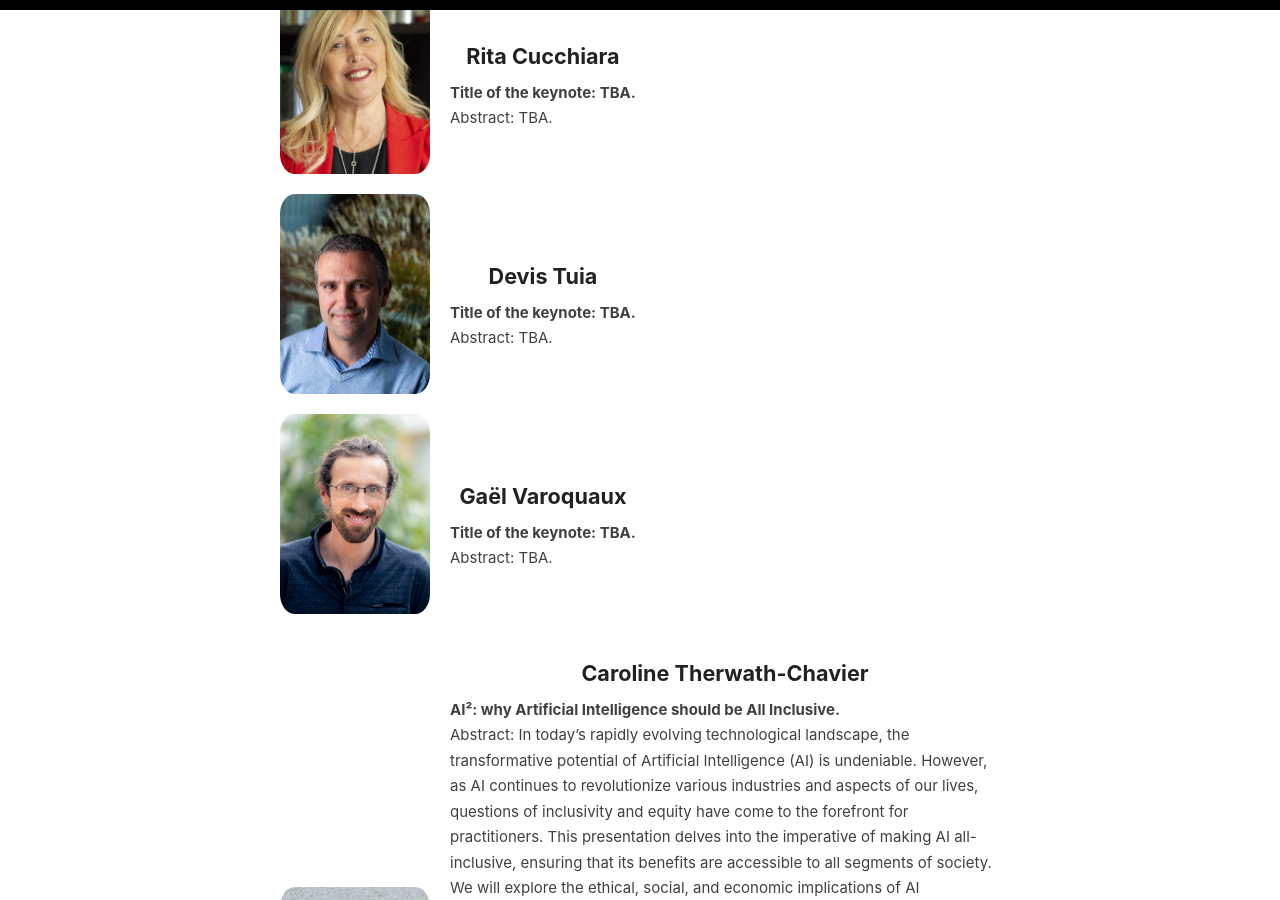
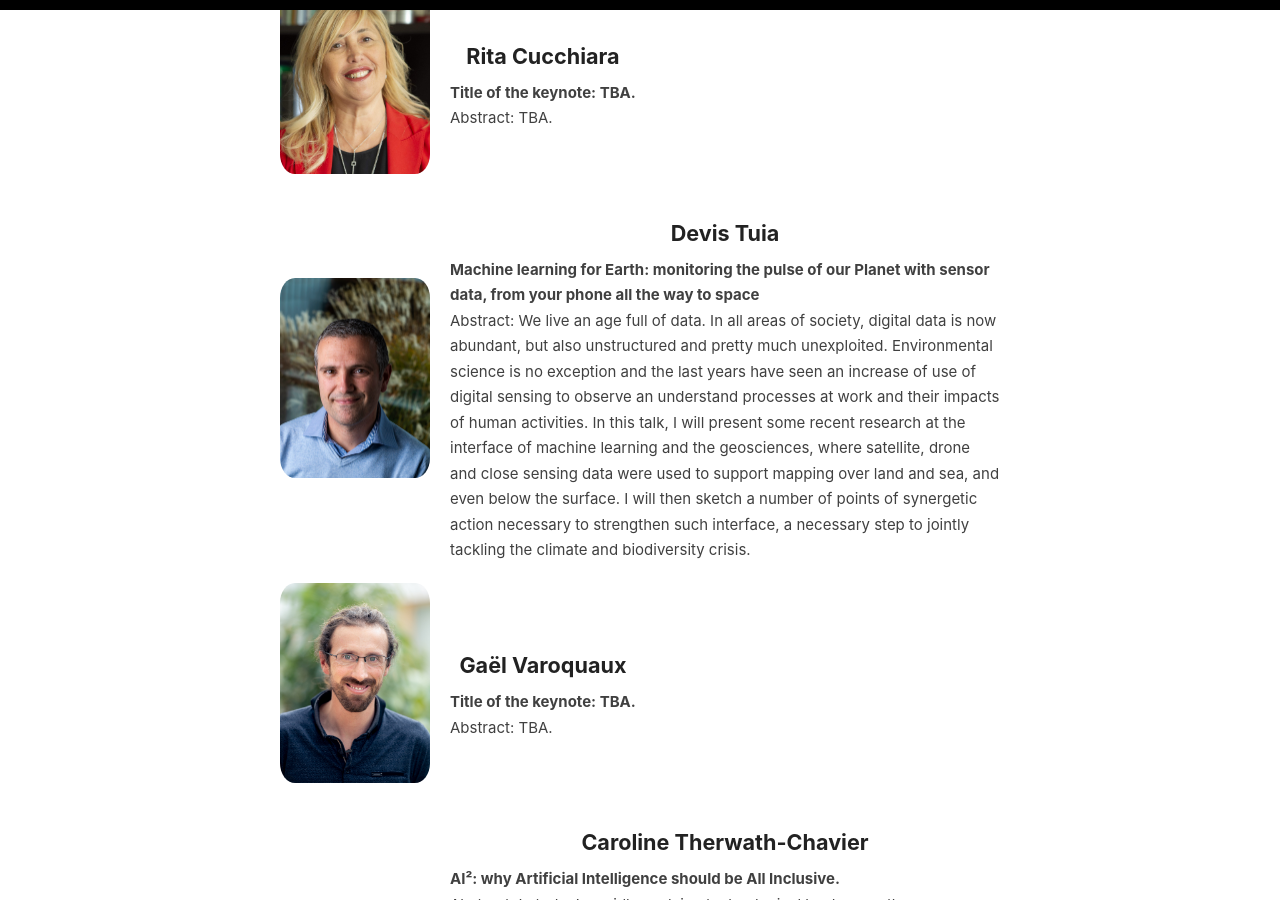
Before and after one commit to eds2024/eds2024.github.io, a Jekyll site: the page built from _pages/keynote_speakers.md, in a window 1280 px wide and 900 px high, scrolled down 716 px. Built offline with Jekyll 4.4.1, drawn with Linux system fonts in a browser that asks for light colours.

Commit message:
update keynote_speakers.md

```diff
--- a/_pages/keynote_speakers.md
+++ b/_pages/keynote_speakers.md
@@ -57,7 +57,6 @@ Below are the speakers who confirmed their participation in EDS2024.
             <a href="https://aimagelab.ing.unimore.it/imagelab/person.asp?idpersona=1">
                 <h2>Rita Cucchiara</h2>
             </a>
-            <!-- <p>TBA.</p> -->
             <p><strong>Title of the keynote: TBA.</strong></p>
             <p>Abstract: TBA.</p>
         </div>
@@ -68,9 +67,8 @@ Below are the speakers who confirmed their participation in EDS2024.
             <a href="https://people.epfl.ch/devis.tuia">
                 <h2>Devis Tuia</h2>
             </a>
-            <!-- <p>Devis completed his PhD at University of Lausanne, Switzerland, where   he studied kernel methods for hyperspectral satellite data. He then traveled the world as a postdoc, first at University of València, then at CU Boulder and finally back to EPFL. In 2014, he became assistant professor at University of Zurich, and in 2017 he moved to Wageningen University in the Netherlands, where he was chair of the Geo-Information Science and Remote Sensing Laboratory. Since September 2020, he is back to EPFL, where he leads the Environmental Computational Science and Earth Observation laboratory (ECEO) in Sion. There, he studies the Earth from above with machine learning and computer vision.</p> -->
-            <p><strong>Title of the keynote: TBA.</strong></p>
-            <p>Abstract: TBA.</p>
+            <p><strong>Machine learning for Earth: monitoring the pulse of our Planet with sensor data, from your phone all the way to space</strong></p>
+            <p>Abstract: We live an age full of data. In all areas of society, digital data is now abundant, but also unstructured and pretty much unexploited. Environmental science is no exception and the last years have seen an increase of use of digital sensing to observe an understand processes at work and their impacts of human activities. In this talk, I will present some recent research at the interface of machine learning and the geosciences, where satellite, drone and close sensing data were used to support mapping over land and sea, and even below the surface. I will then sketch a number of points of synergetic action necessary to strengthen such interface, a necessary step to jointly tackling the climate and biodiversity crisis.</p>
         </div>
     </div>
         <div class="speaker">
@@ -79,7 +77,6 @@ Below are the speakers who confirmed their participation in EDS2024.
                 <a href="https://gael-varoquaux.info/">
                     <h2>Gaël Varoquaux</h2>
                 </a>
-                <!-- <p>TBA.</p> -->
                 <p><strong>Title of the keynote: TBA.</strong></p>
                 <p>Abstract: TBA.</p>
             </div>
@@ -90,7 +87,6 @@ Below are the speakers who confirmed their participation in EDS2024.
                 <a href="https://theallyance.one/team">
                     <h2>Caroline Therwath-Chavier</h2>
                 </a>
-                <!-- <p>TBA.</p> -->
                 <p><strong>AI²: why Artificial Intelligence should be All Inclusive.</strong></p>
                 <p>Abstract: In today’s rapidly evolving technological landscape, the transformative potential of Artificial Intelligence (AI) is undeniable. However, as AI continues to revolutionize various industries and aspects of our lives, questions of inclusivity and equity have come to the forefront for practitioners. This presentation delves into the imperative of making AI all-inclusive, ensuring that its benefits are accessible to all segments of society.
                 We will explore the ethical, social, and economic implications of AI exclusivity, emphasizing the need for diverse representation in AI development and deployment. Through case studies and real-world examples, we will highlight the tangible benefits of inclusive AI, from enhancing decision-making processes to fostering innovation and creativity.
```
